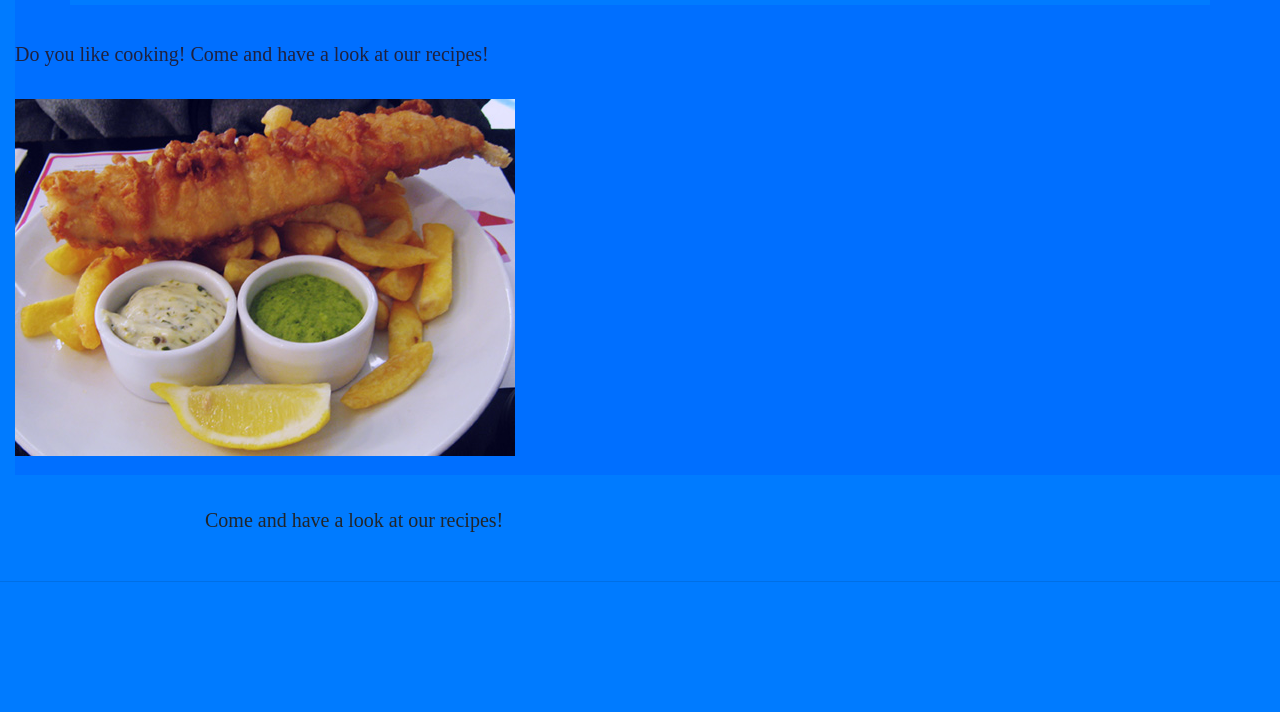
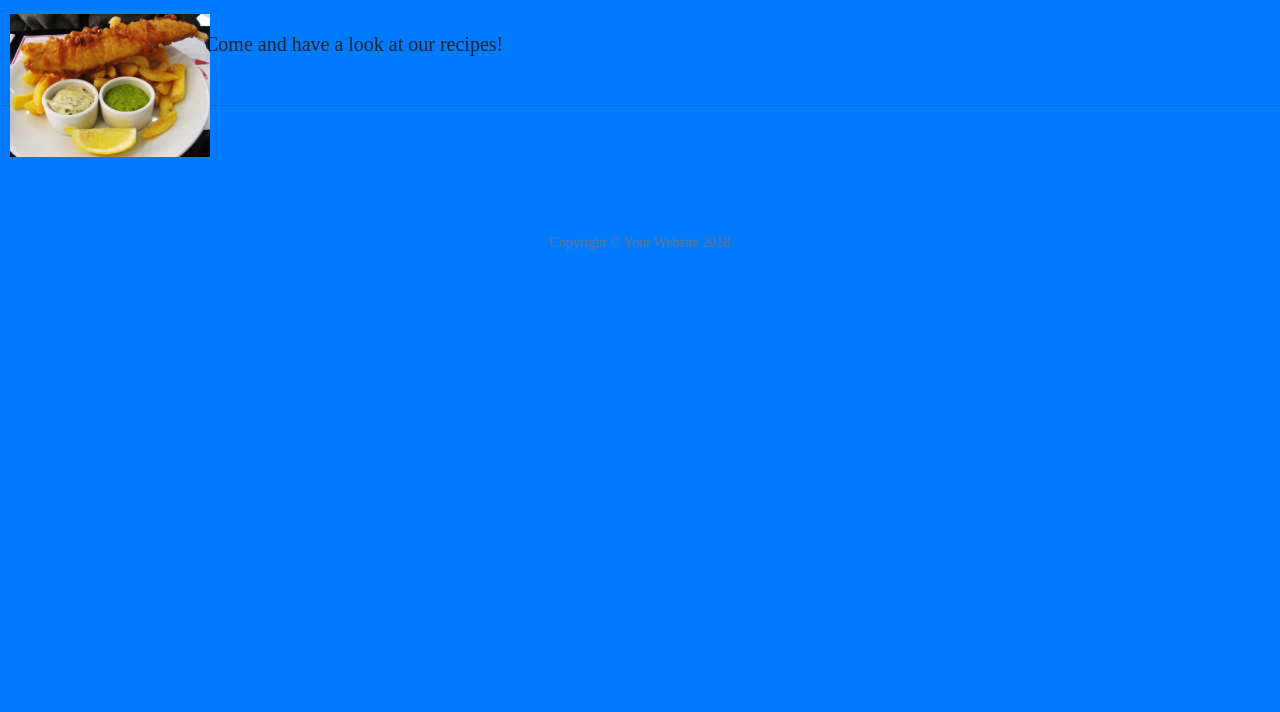
Before and after one commit to leemolton/recipes-project, a Flask app: page / in a window 1280 px wide. Shown: the part 41-753 px from the top of the page. After the commit the page ends 291 px from the top, so only its background shows below. Run offline with Flask 2, Linux system fonts and the light colour scheme; style sheets or scripts are compiled from the project's sources; some libraries are stand-ins or nearby versions.

Commit message:
Updated routes in run.py and home page

```diff
--- a/run.py
+++ b/run.py
@@ -21,8 +21,8 @@ def index():
 
 @app.route('/get_recipes')
 def get_recipes():
-    print(mongo.db.myrecipe.find())
-    return render_template("recipes.html", recipes=mongo.db.myrecipe.find())
+    recipe = mongo.db.recipe.find({"_id": ObjectId()})
+    return render_template("recipes.html")
 
 
 @app.route('/add_recipe')
@@ -30,36 +30,18 @@ def add_recipe():
     return render_template("add.html", categories=mongo.db.categories.find())
 
 
-@app.route('/insert_recipe')
-def insert_recipe():
-    recipes = mongo.db.myrecipe
-    recipes.insert_one(request.form.to_dict())
-    return redirect(url_for('get_recipes'))
+#@app.route('/insert_recipe')
+#def insert_recipe():
+#    recipes = mongo.db.recipe
+#    recipes.insert_one(request.form.to_dict())
+#    return redirect(url_for('get_recipes'))
 
 
-@app.route('/edit_recipes/<recipe_id>')
-def edit_recipes(recipe_id):
-    the_recipes = mongo.db.myrecipe.find_one({"_id": ObjectId(recipe_id)})
-    all_categories = mongo.db.categories.find()
-    return render_template('edit.html', recipes=the_recipes, categories=all_categories)
+@app.route('/view_recipe/<recipe_id>')
+def view_recipe(recipe_id):
+    the_recipe = mongo.db.recipe.find_one({"_id": ObjectId(recipe_id)})
+    return render_template('viewrecipe.html', recipe=the_recipe)
 
-
-@app.route('/recipes/<myrecipe_id>')
-def view_recipe(myrecipe_id):
-    the_recipe = mongo.db.myrecipe.find_one({"_id": ObjectId(myrecipe_id)})
-    return render_template('recipes.html', recipe=the_recipe)
-
-
-#@app.route('/add', methods=["GET", "POST"])
-#def add():
-#    cursor=connection.cursor()
-#    if request.method == "POST":
-#        Name=request.form['name']
-#        Country=request.form['country']
-#        Cuisine=request.form['recipe']
-#        Item=request.form['item']
-#        Quantity=request.form['quantity']
-#        Allergen=request.form['allergen']
 
         # Create a new record
 #    Query = "INSERT INTO Authors (Name, Recipe, CountryID) VALUES(%s,%s,%s)"
--- a/templates/base.html
+++ b/templates/base.html
@@ -14,7 +14,7 @@
         <div class="collapse navbar-collapse" id="navbarResponsive">
           <ul class="navbar-nav ml-auto">
             <li class="nav-item">
-              <a class="nav-link" href="{{ url_for('get_recipes') }}">Home</a></li>
+              <a class="nav-link" href="{{ url_for('index') }}">Home</a></li>
             <li class="nav-item">
               <a class="nav-link" href="{{ url_for('add_recipe') }}">Add a recipe</a></li>
             <li class="nav-item">
@@ -23,13 +23,8 @@
         </div>
       </div>
     </nav>
-        <div class="my-cool-wrapper">
-          <div class="textimages-on-top">
-            <p>Do you like cooking! Come and have a look at our recipes!</p>
-              <img src="/static/img/fishandchips.jpg">
-              <div class="transparent-background">
-              </div>
-          </div>
+        <div class="logo">
+            <img id="landing-image" src="/static/img/fishandchips.jpg" alt="logo" width="200">
         </div>
 
     <!-- Main Content -->
```
Also changed, not shown: templates/recipes.html (+26 -7 lines), templates/index.html (line endings or trailing spaces).
